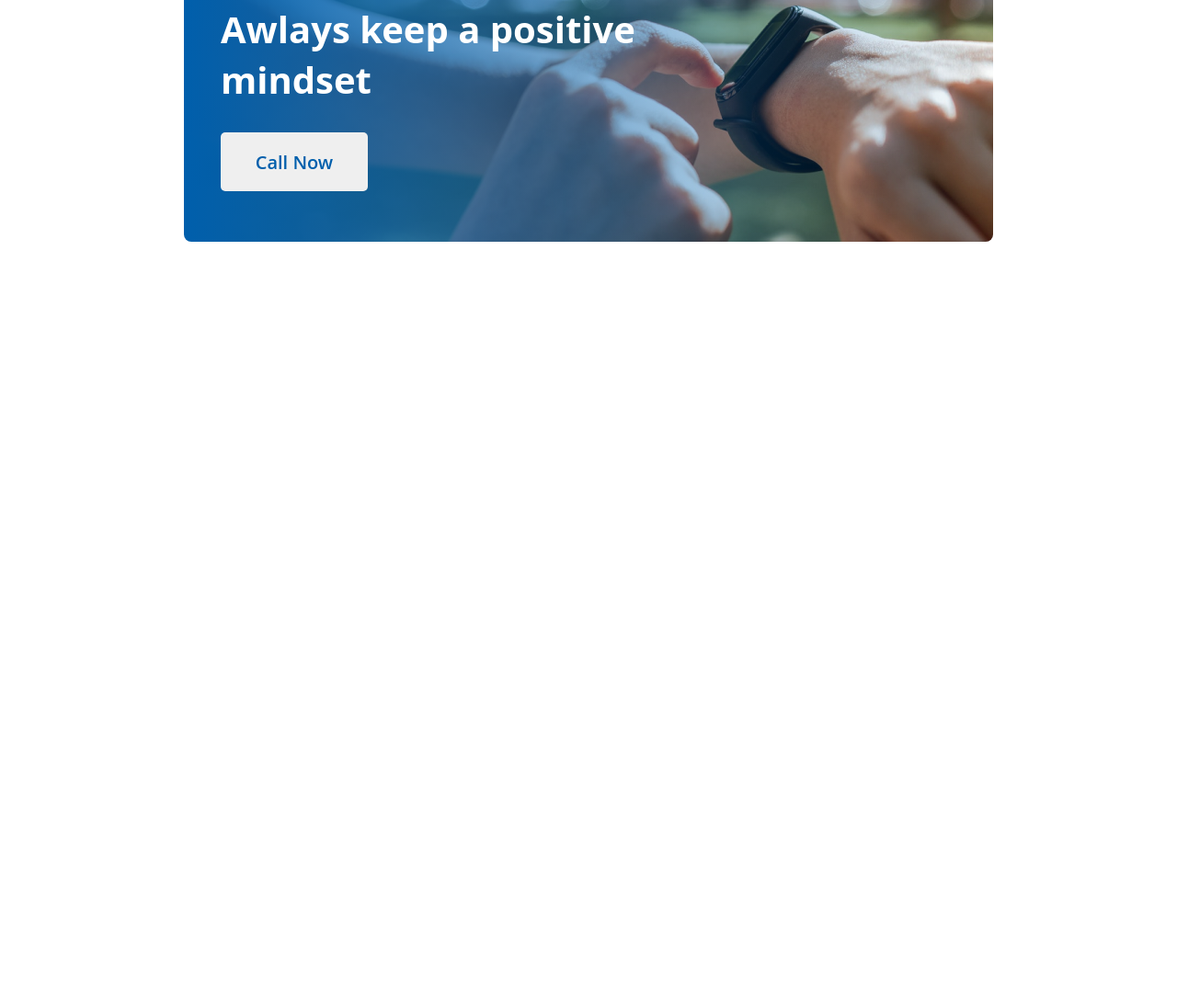
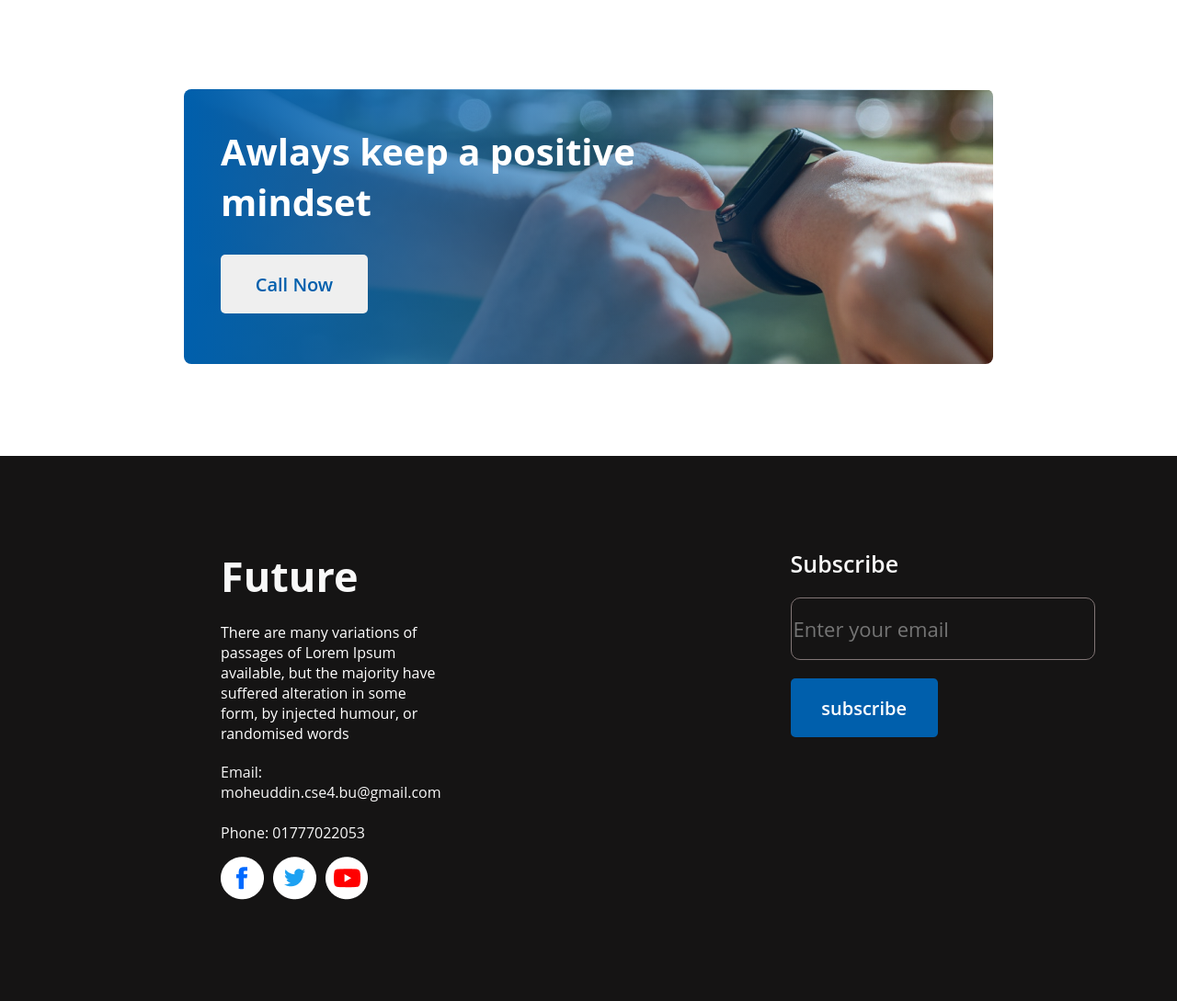
Before and after one commit to Moheuddin-Chowdhury/Assignment-1, a plain HTML site: page index.html in a window 1280 px wide. Shown: the part 2292-3381 px from the top of the page at 92% size. Before the commit the page ends 2595 px from the top, so only its background shows below. Drawn offline with Linux system fonts and the light colour scheme.

Commit message:
Deploymment

```diff
--- a/index.html
+++ b/index.html
@@ -102,8 +102,27 @@
             </section>
         </section>
     </main>
-    <footer>
-
+    <!-- Fotor section -->
+    <footer class="fotor">
+      <div class="details">
+   <h2 class="details-title">Future</h2>
+   <p class="details-des">There are many variations of
+     passages of Lorem Ipsum available, but the majority
+     have suffered alteration in some form, by injected
+     humour, or randomised words</p>
+     Email: moheuddin.cse4.bu@gmail.com <br><br>
+     Phone: 01777022053
+     <ul>
+        <li><img src="./img/icons/fb.png" alt=""></li>
+        <li><img src="./img/icons/twitter.png" alt=""></li>
+        <li><img src="./img/icons/youtube.png" alt=""></li>
+     </ul>
+    </div>
+      <div class="subscribe">
+   <h2 class="subscribe-title">Subscribe</h2>
+     <input type="text" name="" id="" class="enter-mail" placeholder="Enter your email">
+     <button class="btn-primary sub-btn">subscribe</button>
+      </div>
     </footer>
 </body>
 
--- a/style.css
+++ b/style.css
@@ -123,7 +123,7 @@ margin-bottom: 10px;
 /* Plans Styles */
 .plan-title{
     font-weight: 700;
-font-size: 30px;
+font-size: 40px;
     color: #151414;
     margin-top: 10px;
     margin-bottom: 10px;
@@ -143,7 +143,7 @@ font-size: 25px;
 .contact{
 border-radius: 8px;
 padding: 40px;
-margin: 40px 200px;
+margin: 100px 200px;
 background-image: linear-gradient(90deg, #005FAC 0%, rgba(0, 95, 172, 0) 100%),url(./img/watch.png);
 }
 .contact-title{
@@ -157,3 +157,59 @@ margin-bottom: 30px;
 font-size: 20px;
 color: #005FAC;
 }
+/* Fotor styles */
+.fotor{
+    background: #151414;
+    display: flex;
+    color: #F8F8F8;
+    padding: 50px;
+
+}
+.details-title{
+    font-weight: 700;
+font-size: 45px;
+margin-bottom: 20px;
+}
+.details,.subscribe{
+    margin: 50px 190px;
+}
+.subscribe-title{
+    font-weight: 600;
+font-size: 25px;
+margin-bottom: 20px;
+}
+.enter-mail{
+    width: 325px;
+height: 64px;
+outline: none;
+background: #151414;
+margin-bottom: 20px;
+border-radius: 10px;
+color: whitesmoke;
+border: 1px solid rgb(130, 118, 118);
+}
+.sub-btn{
+    font-weight: 600;
+font-size: 20px;
+color: #FFFFFF;
+background-color:#005FAC;
+}
+.details-des{
+    font-weight: 400;
+font-size: 16px;
+color: #FFFFFF;
+margin-bottom: 20px;
+}
+input[type="text"]{
+    font-size:22px;
+}
+.details ul{
+    display: flex;
+    margin-left: 0px;
+    padding: 0px;
+    list-style-type: none;
+    margin-top: 10px;
+}
+.details ul li{
+    margin-right: 10px;
+}
```
Also changed, not shown: img/person.png (deleted).
